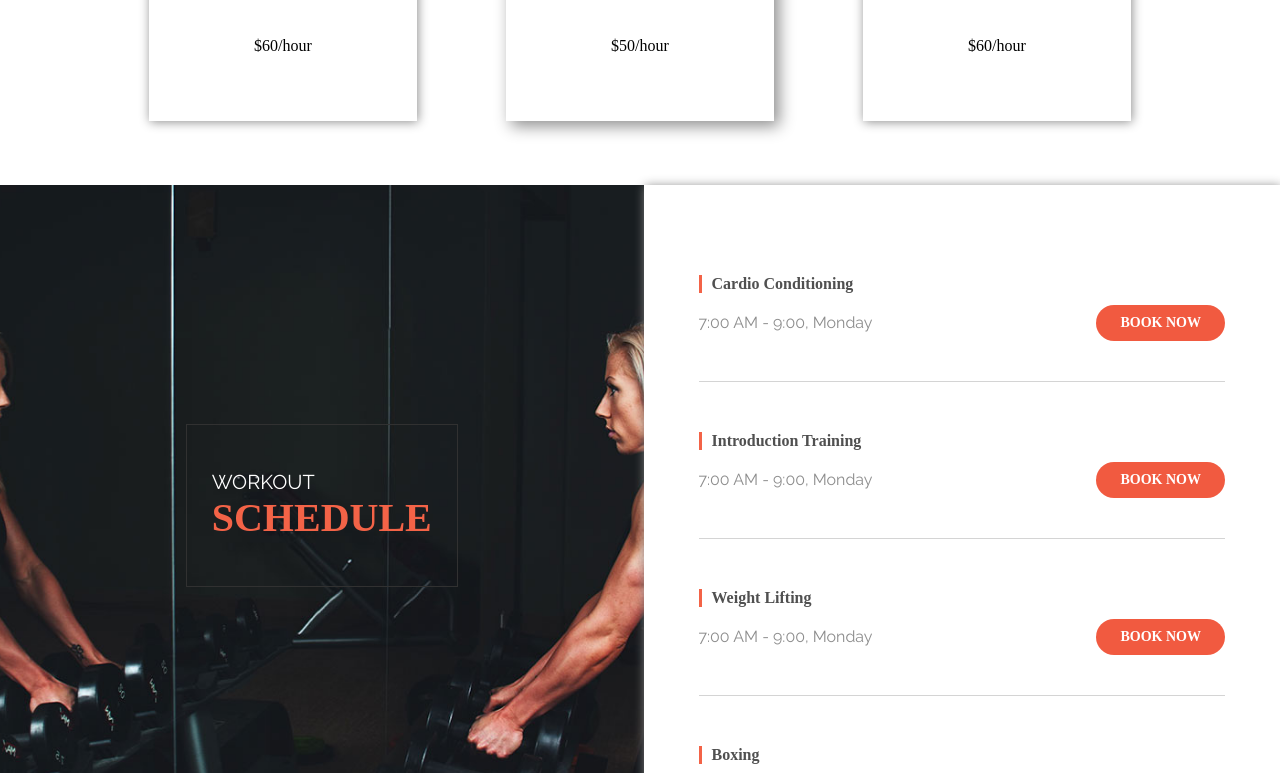
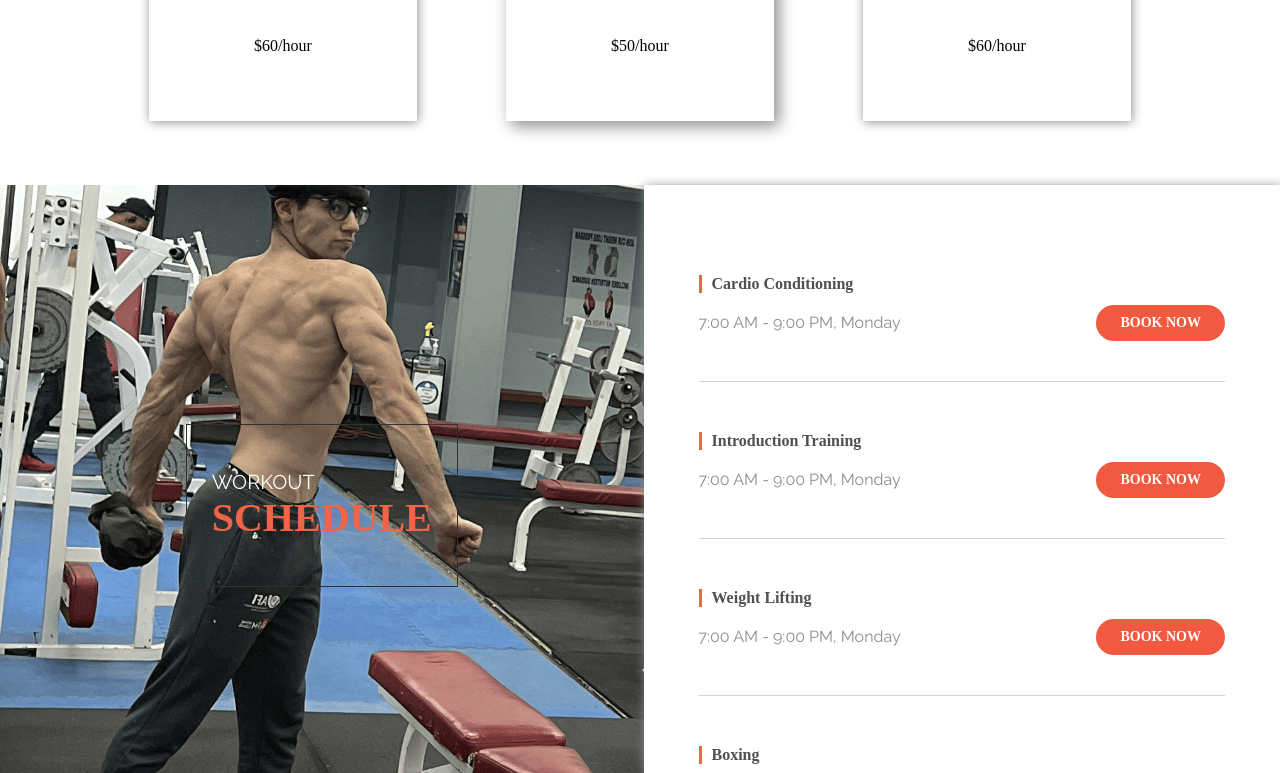
Before and after one commit to roomfulmoshe/moshes_personal_training_website, a plain HTML site: page index.html in a window 1280 px wide. Shown: the part 2027-2800 px from the top of the page. Drawn offline with nearby package versions, Linux system fonts and the light colour scheme; a script that the page names is missing.

Commit message:
Background Pics

```diff
--- a/css/style.css
+++ b/css/style.css
@@ -117,7 +117,7 @@ main {
 
 /* herosection */
 #slide1 {
-    background-image: url('../images/background/Fitness_slide_1.jpg');
+    background-image: url('../images/background/beach.png');
     background-position: center;
     background-repeat: no-repeat;
     background-size: cover;
@@ -238,7 +238,7 @@ main {
 /* services */
 #services {
     height: 250px;
-    background-image: url('../images/illustrative/Fitness_img1.jpg');
+    background-image: url('../images/background/frontdouble.jpg');
     background-position: center;
     background-repeat: no-repeat;
     background-size: cover;
@@ -327,7 +327,7 @@ main {
 
 /* shedule */
 #schedulediv1 {
-    background-image: url('../images/illustrative/Fitness_img1-1.jpg');
+    background-image: url('../images/background/gympic.png');
     height: 390px;
     background-position: center;
     background-repeat: no-repeat;
@@ -471,7 +471,7 @@ main {
 }
 
 #abouttrainerdiv2 {
-    background-image: url('../images/illustrative/Fitness_img3.jpg');
+    background-image: url('../images/illustrative/backpic.jpg');
     background-position: center;
     background-repeat: no-repeat;
     background-size: cover;
--- a/index.html
+++ b/index.html
@@ -133,7 +133,7 @@
         <div class="scheduleparent">
             <div class="scheduleineer3">
                 <h3 class="schedulehead">Cardio Conditioning</h3>
-                7:00 AM - 9:00, Monday
+                7:00 AM - 9:00 PM, Monday
             </div>
             <div class="scheduleineer4">
                 <a href="https://calendly.com/mosheshtaygrudautomation/free-30-minute-intro-session" target="_blank" type="button"
@@ -148,7 +148,7 @@
         <div class="scheduleparent">
             <div class="scheduleineer3">
                 <h3 class="schedulehead">Introduction Training</h3>
-                7:00 AM - 9:00, Monday
+                7:00 AM - 9:00 PM, Monday
             </div>
             <div class="scheduleineer4">
                 <a href="https://calendly.com/mosheshtaygrudautomation/free-30-minute-intro-session" target="_blank" type="button"
@@ -163,7 +163,7 @@
         <div class="scheduleparent">
             <div class="scheduleineer3">
                 <h3 class="schedulehead">Weight Lifting</h3>
-                7:00 AM - 9:00, Monday
+                7:00 AM - 9:00 PM, Monday
             </div>
             <div class="scheduleineer4">
                 <a href="https://calendly.com/mosheshtaygrudautomation/free-30-minute-intro-session" target="_blank" type="button"
@@ -178,7 +178,7 @@
         <div class="scheduleparent">
             <div class="scheduleineer3">
                 <h3 class="schedulehead">Boxing</h3>
-                7:00 AM - 9:00, Monday
+                7:00 AM - 9:00 PM, Monday
             </div>
             <div class="scheduleineer4">
                 <a href="https://calendly.com/mosheshtaygrudautomation/free-30-minute-intro-session" target="_blank" type="button"
```
Also changed, not shown: images/background/frontdouble.jpg (added), images/background/gympic.png (added), images/illustrative/backpic.jpg (added), 4 other files.
